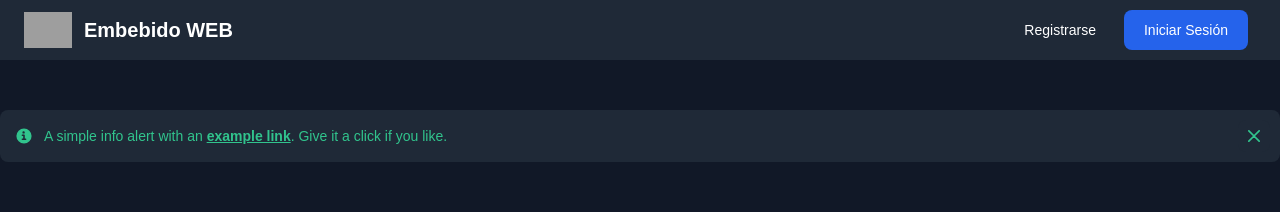
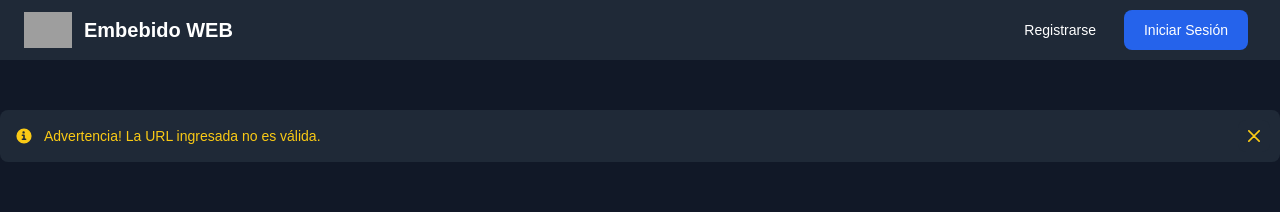
Before and after one commit to embebible/EmbebidoWeb, an Angular app: page / in a window 1280 px wide. Both pictures are taken after a click on the button "Cargar...". Shown: the top 212 px of the page. Built offline with nearby package versions, Linux system fonts and the light colour scheme; grey boxes are pictures that could not be loaded.

Commit message:
fix(alert): update validation and message text

```diff
--- a/src/app/app.component.html
+++ b/src/app/app.component.html
@@ -54,16 +54,15 @@
 </header>
 
 <section class="bg-white dark:bg-gray-900">
-
-  <div *ngIf="this.showAlertUrl" id="alert-3" class="flex items-center p-4 mb-4 text-green-800 rounded-lg bg-green-50 dark:bg-gray-800 dark:text-green-400" role="alert">
+  <div *ngIf="this.showAlertUrl" id="alert-4" class="flex items-center p-4 mb-4 text-yellow-800 rounded-lg bg-yellow-50 dark:bg-gray-800 dark:text-yellow-300" role="alert">
     <svg class="flex-shrink-0 w-4 h-4" aria-hidden="true" xmlns="http://www.w3.org/2000/svg" fill="currentColor" viewBox="0 0 20 20">
       <path d="M10 .5a9.5 9.5 0 1 0 9.5 9.5A9.51 9.51 0 0 0 10 .5ZM9.5 4a1.5 1.5 0 1 1 0 3 1.5 1.5 0 0 1 0-3ZM12 15H8a1 1 0 0 1 0-2h1v-3H8a1 1 0 0 1 0-2h2a1 1 0 0 1 1 1v4h1a1 1 0 0 1 0 2Z"/>
     </svg>
     <span class="sr-only">Info</span>
     <div class="ms-3 text-sm font-medium">
-      A simple info alert with an <a href="#" class="font-semibold underline hover:no-underline">example link</a>. Give it a click if you like.
+      <span class="font-medium">Advertencia! </span> La URL ingresada no es válida.
     </div>
-    <button type="button" class="ms-auto -mx-1.5 -my-1.5 bg-green-50 text-green-500 rounded-lg focus:ring-2 focus:ring-green-400 p-1.5 hover:bg-green-200 inline-flex items-center justify-center h-8 w-8 dark:bg-gray-800 dark:text-green-400 dark:hover:bg-gray-700" data-dismiss-target="#alert-3" aria-label="Close">
+    <button type="button" (click)="this.showAlertUrl = false" class="ms-auto -mx-1.5 -my-1.5 bg-yellow-50 text-yellow-500 rounded-lg focus:ring-2 focus:ring-yellow-400 p-1.5 hover:bg-yellow-200 inline-flex items-center justify-center h-8 w-8 dark:bg-gray-800 dark:text-yellow-300 dark:hover:bg-gray-700" data-dismiss-target="#alert-4" aria-label="Close">
       <span class="sr-only">Close</span>
       <svg class="w-3 h-3" aria-hidden="true" xmlns="http://www.w3.org/2000/svg" fill="none" viewBox="0 0 14 14">
         <path stroke="currentColor" stroke-linecap="round" stroke-linejoin="round" stroke-width="2" d="m1 1 6 6m0 0 6 6M7 7l6-6M7 7l-6 6"/>
--- a/src/app/app.component.ts
+++ b/src/app/app.component.ts
@@ -19,14 +19,12 @@ export class AppComponent implements OnInit {
   }
 
   onSearchURL(): void {
-    const value = (document.querySelector('#search') as HTMLInputElement).value;
+    let value = (document.querySelector('#search') as HTMLInputElement).value;
     if(value.match(/^https:\/\/.*/)) {
       this.renderPageWeb = value;
     } else {
       this.showAlertUrl = true;
-      setTimeout(() => {
-        this.showAlertUrl = false;
-      }, 5000);
+      (document.querySelector('#search') as HTMLInputElement).value = '';
     }
   }
 
```
